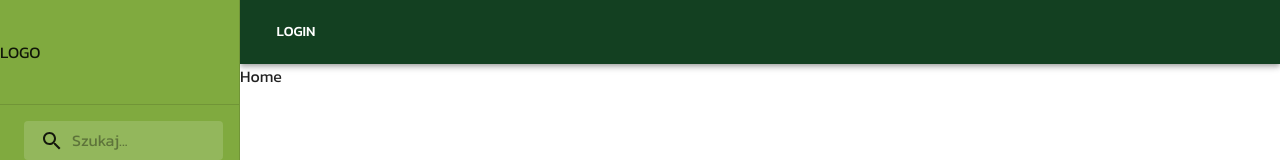
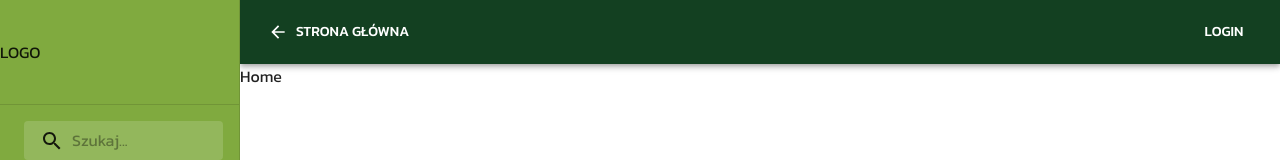
Before and after one commit to kzuraniewski/catalog, a Next.js app: page / in a window 1280 px wide. Shown: the top 160 px of the page. Built offline with nearby package versions, Linux system fonts and the light colour scheme.

Commit message:
main website button

```diff
--- a/components/Header.tsx
+++ b/components/Header.tsx
@@ -1,8 +1,11 @@
 import React from 'react';
-import { AppBar, Toolbar } from '@mui/material';
+import { AppBar, Box, Toolbar } from '@mui/material';
 import HeaderButton from './HeaderButton';
 import { drawerWidth } from './Sidenav';
+import { ArrowBack } from '@mui/icons-material';
 // import logo from '../assets/logo.svg';
+
+const mainWebsiteUrl = 'http://agrofrankopol.strona-projekt.pl';
 
 const Header = () => {
 	return (
@@ -11,6 +14,10 @@ const Header = () => {
 			sx={{ width: `calc(100% - ${drawerWidth}px)`, ml: `${drawerWidth}px` }}
 		>
 			<Toolbar>
+				<HeaderButton href={mainWebsiteUrl} startIcon={<ArrowBack />}>
+					Strona główna
+				</HeaderButton>
+				<Box flexGrow={1} />
 				<HeaderButton>Login</HeaderButton>
 			</Toolbar>
 		</AppBar>
```
